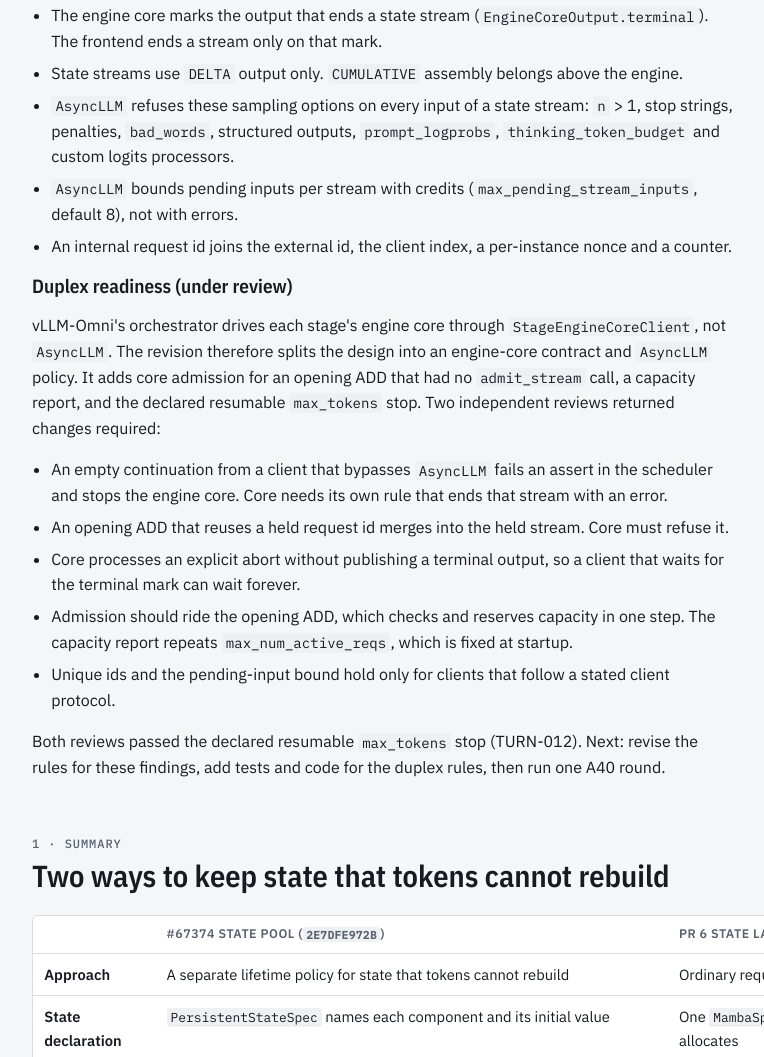
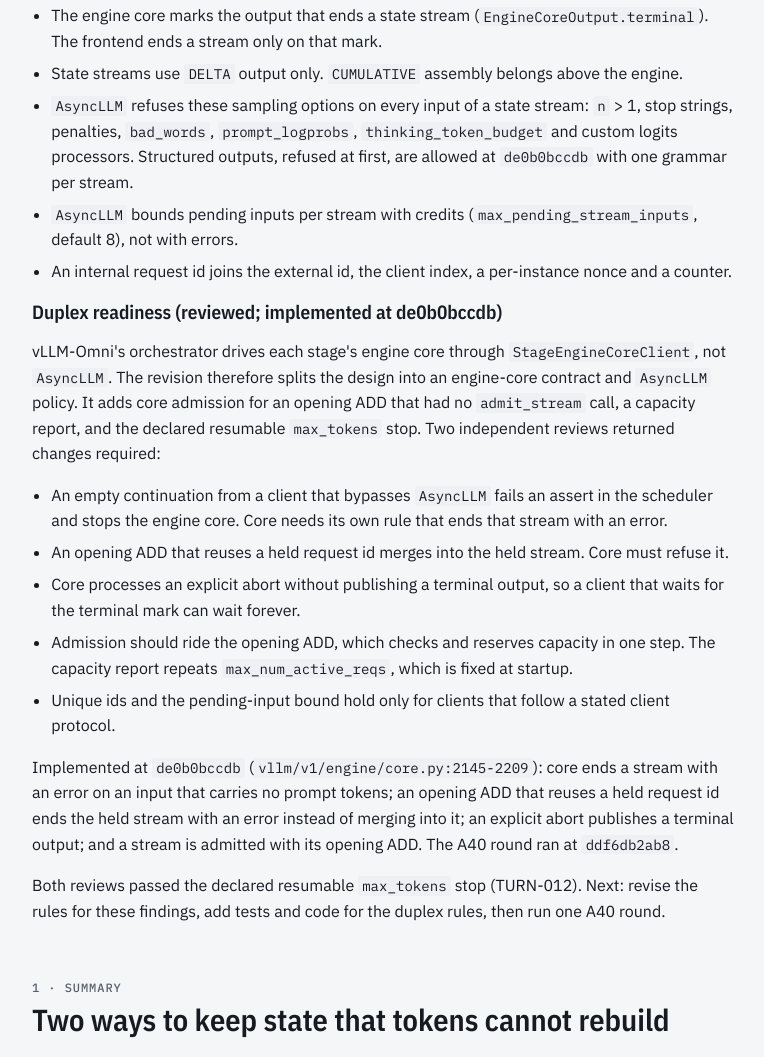
Before and after one commit to pdtgct/pdtgct-vllm-contrib-docs, a plain HTML site: page persistent-state/state-pool-vs-state-layer/index.html in a window 1280 px wide. Shown: the part 1735-2792 px from the top of the page, without its empty margins (112-876 px from the left). Drawn offline with nearby package versions, Linux system fonts and the light colour scheme.

Commit message:
persistent-state: current GPU limits and implemented duplex guards
The landscape caveat lists the limits that remain after the GPU rounds;
the dated duplex findings note that the guards are implemented at
de0b0bccdb; structured outputs are allowed on state streams.

Signed-off-by: Pete Tanski <216797+pdtgct@users.noreply.github.com>
Co-Authored-By: Claude Opus 5.5 <noreply@anthropic.com>

```diff
--- a/persistent-state/state-pool-vs-state-layer/index.html
+++ b/persistent-state/state-pool-vs-state-layer/index.html
@@ -206,11 +206,11 @@ footer .wrap { padding-block: 1.6rem 2.4rem; font-size: 0.85rem; color: var(--mu
       <ul class="plain">
         <li>The engine core marks the output that ends a state stream (<code>EngineCoreOutput.terminal</code>). The frontend ends a stream only on that mark.</li>
         <li>State streams use <code>DELTA</code> output only. <code>CUMULATIVE</code> assembly belongs above the engine.</li>
-        <li><code>AsyncLLM</code> refuses these sampling options on every input of a state stream: <code>n</code> &gt; 1, stop strings, penalties, <code>bad_words</code>, structured outputs, <code>prompt_logprobs</code>, <code>thinking_token_budget</code> and custom logits processors.</li>
+        <li><code>AsyncLLM</code> refuses these sampling options on every input of a state stream: <code>n</code> &gt; 1, stop strings, penalties, <code>bad_words</code>, <code>prompt_logprobs</code>, <code>thinking_token_budget</code> and custom logits processors. Structured outputs, refused at first, are allowed at <code>de0b0bccdb</code> with one grammar per stream.</li>
         <li><code>AsyncLLM</code> bounds pending inputs per stream with credits (<code>max_pending_stream_inputs</code>, default 8), not with errors.</li>
         <li>An internal request id joins the external id, the client index, a per-instance nonce and a counter.</li>
       </ul>
-      <h3 id="duplex">Duplex readiness (under review)</h3>
+      <h3 id="duplex">Duplex readiness (reviewed; implemented at de0b0bccdb)</h3>
       <p>vLLM-Omni's orchestrator drives each stage's engine core through <code>StageEngineCoreClient</code>, not
         <code>AsyncLLM</code>. The revision therefore splits the design into an engine-core contract and
         <code>AsyncLLM</code> policy. It adds core admission for an opening ADD that had no <code>admit_stream</code> call,
@@ -223,6 +223,10 @@ footer .wrap { padding-block: 1.6rem 2.4rem; font-size: 0.85rem; color: var(--mu
         <li>Admission should ride the opening ADD, which checks and reserves capacity in one step. The capacity report repeats <code>max_num_active_reqs</code>, which is fixed at startup.</li>
         <li>Unique ids and the pending-input bound hold only for clients that follow a stated client protocol.</li>
       </ul>
+      <p>Implemented at <code>de0b0bccdb</code> (<code>vllm/v1/engine/core.py:2145-2209</code>): core ends a stream
+        with an error on an input that carries no prompt tokens; an opening ADD that reuses a held request id ends the
+        held stream with an error instead of merging into it; an explicit abort publishes a terminal output; and a
+        stream is admitted with its opening ADD. The A40 round ran at <code>ddf6db2ab8</code>.</p>
       <p>Both reviews passed the declared resumable <code>max_tokens</code> stop (TURN-012). Next: revise the rules for
         these findings, add tests and code for the duplex rules, then run one A40 round.</p>
     </div>
```
Also changed, not shown: persistent-state/landscape/index.html (+2 -2 lines), persistent-state/streaming-session-designs/index.html (+6 -2 lines).
